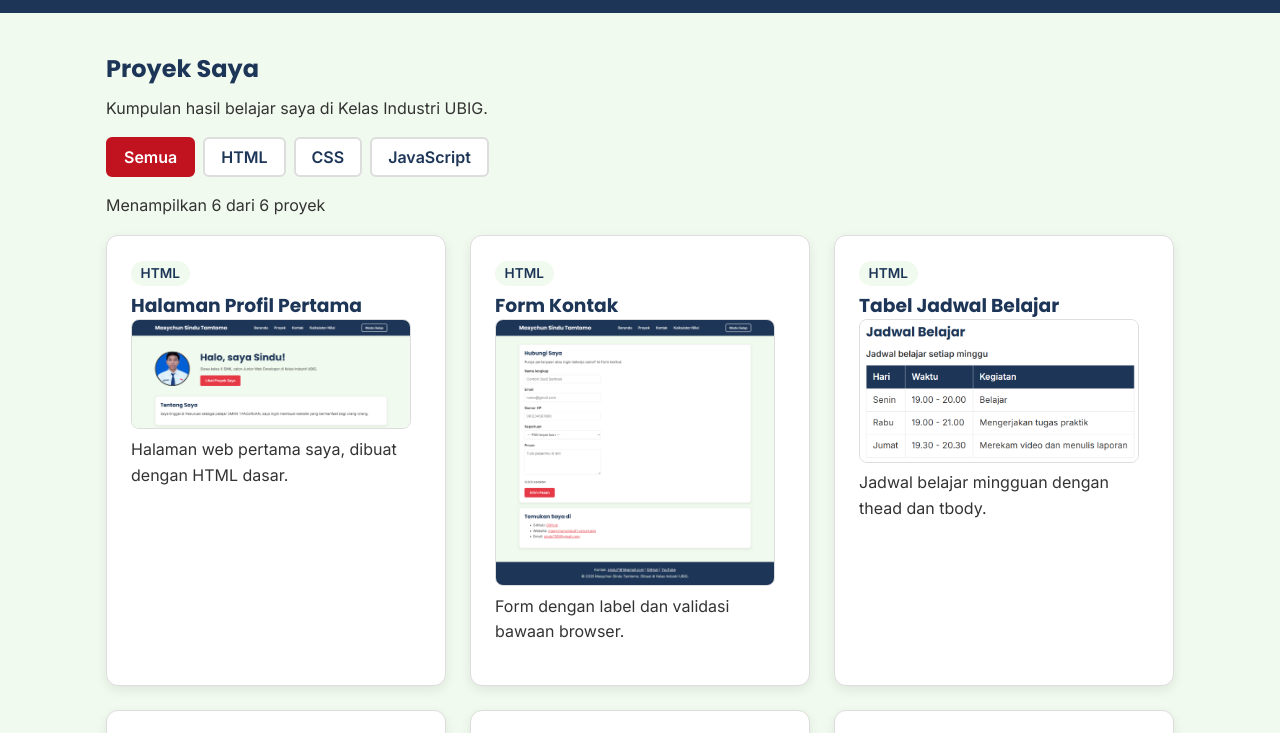
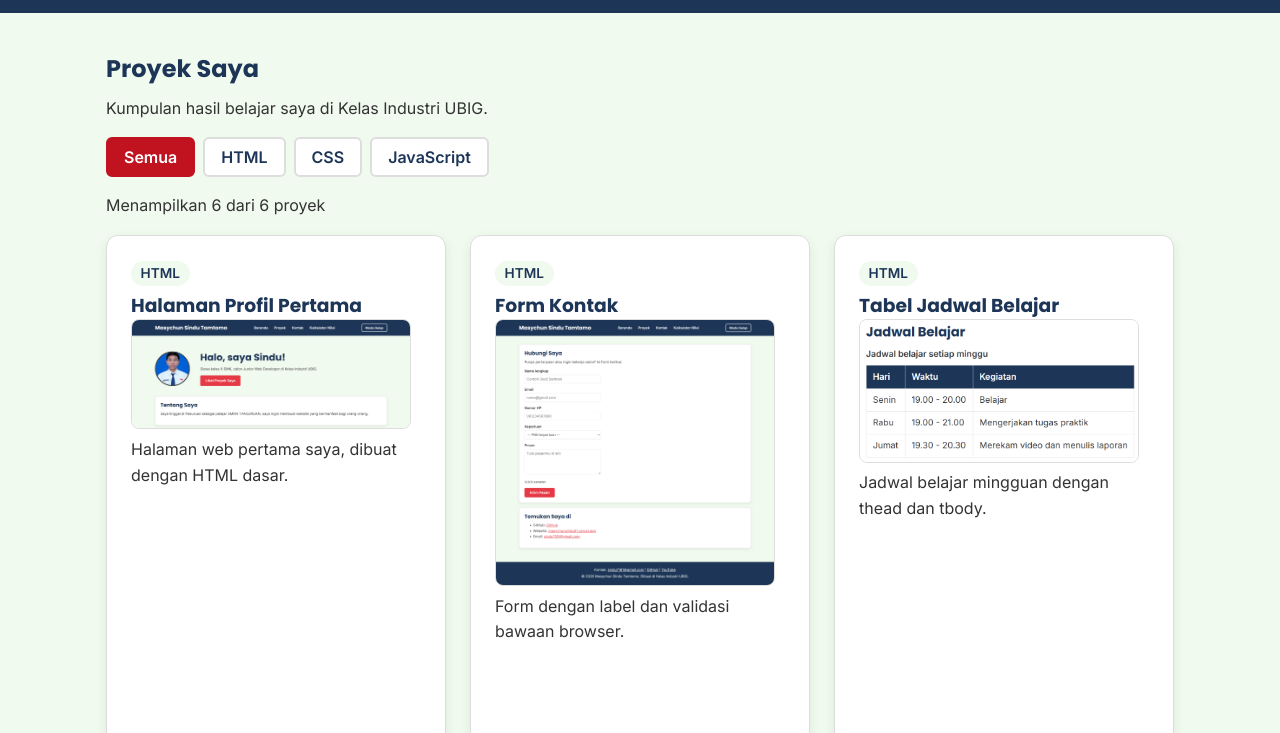
Before and after one commit to masychunsindu01/portofolio-sindu, a plain HTML site: page proyek.html in a window 1280 px wide. Shown: the part 61-794 px from the top of the page. Drawn offline with Linux system fonts and the light colour scheme; no server answers.

Commit message:
fix: perbaiki temuan Lighthouse Portofolio v2

```diff
--- a/css/style.css
+++ b/css/style.css
@@ -175,7 +175,7 @@ main {
 }
 
 #daftar-proyek {
-  min-height: 30rem;
+  min-height: 150rem;
 }
 
 article img {
```
